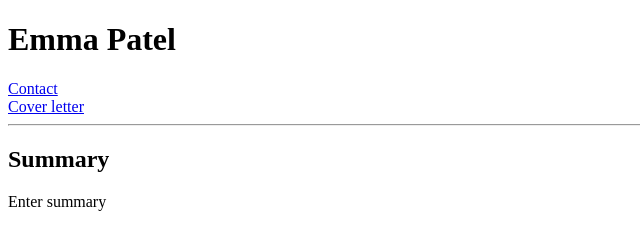
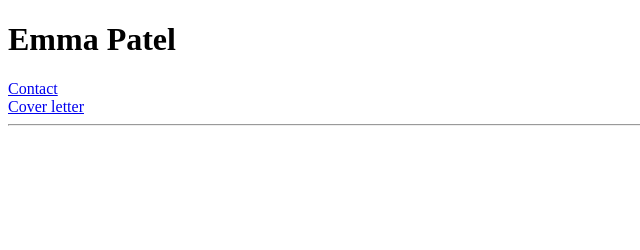
Before and after one commit to EmP31/html-Resume_Progression1, a plain HTML site: page index.html in a window 1280 px wide. Shown: the whole page, without its empty margins (0-640 px from the left). Drawn offline with Linux system fonts and the light colour scheme.

Commit message:
Update index.html

```diff
--- a/index.html
+++ b/index.html
@@ -10,13 +10,3 @@
     <br>
     <a href="Cover_letter.html">Cover letter</a>
     <hr>
-    <h2> Summary</h2>
-    	<p>Enter summary</p>
-    <table>
-
-
-
-
-
-	</body>
-</html>
```
